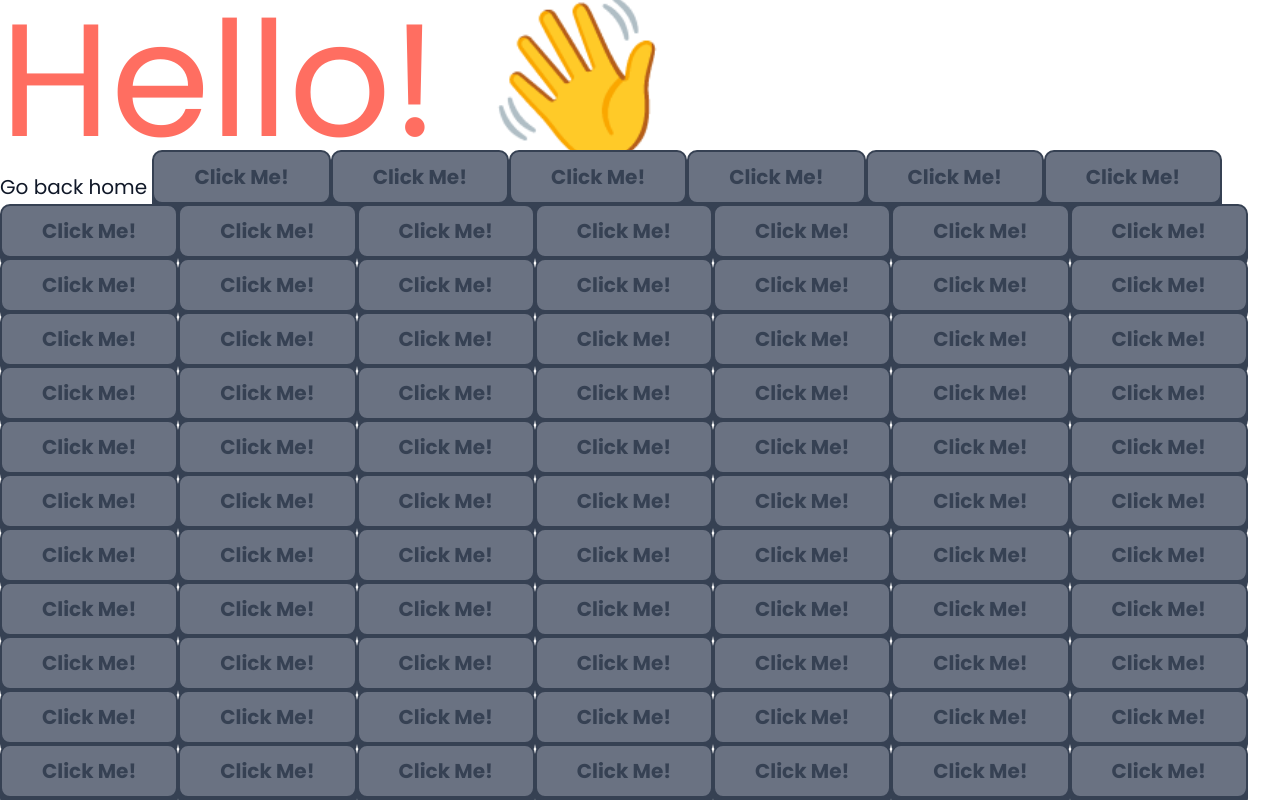
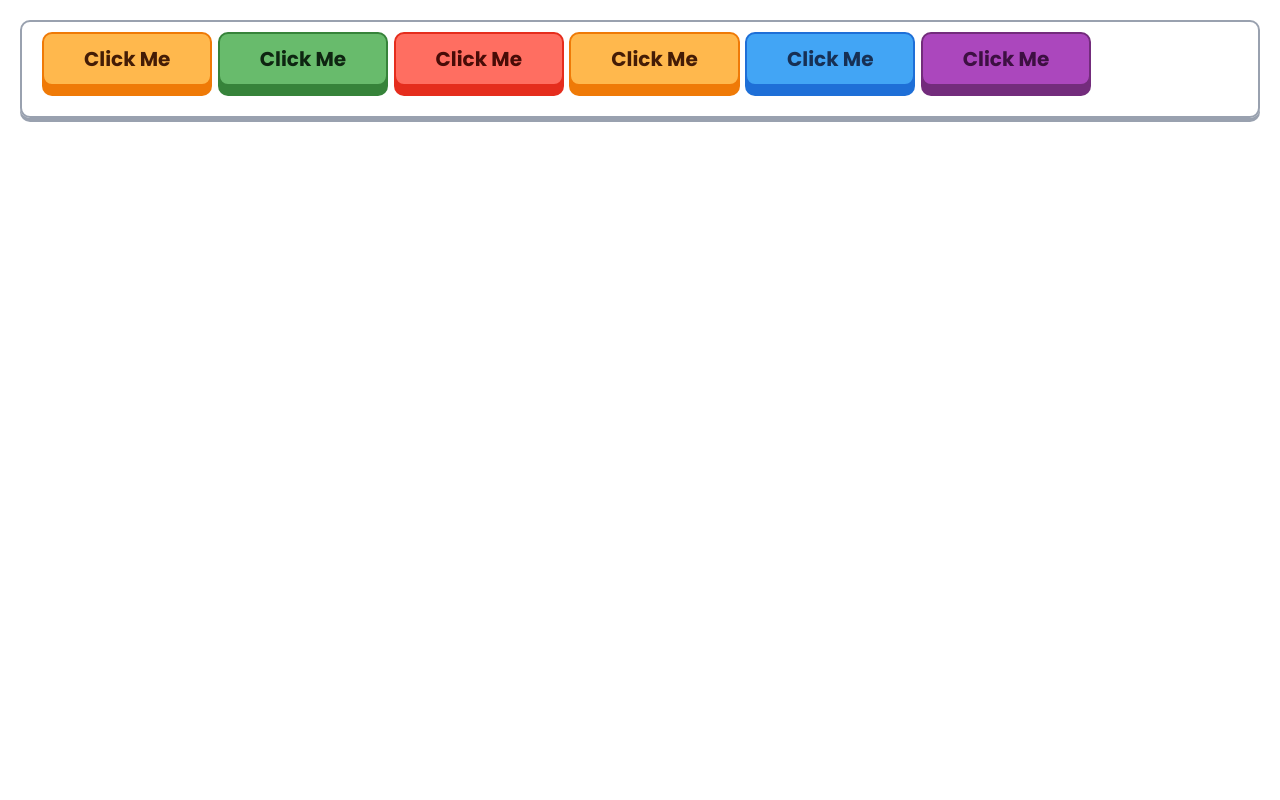
Before and after one commit to weave-dev/pept-quiz, a SvelteKit app: page /app in a window 1280 px wide. Built offline with nearby package versions, Linux system fonts and the light colour scheme.

Commit message:
WIP: minor changes in app page

```diff
--- a/src/routes/app/+page.svelte
+++ b/src/routes/app/+page.svelte
@@ -1,10 +1,16 @@
 <script>
 	import Button from '$lib/components/base/Button.svelte';
+	import Panel from '$lib/components/base/Panel.svelte';
+	import { BgColors } from '$lib/types';
 </script>
 
-<h1 class="text-9xl text-bittersweet-red">Hello! 👋</h1>
-<a href="/">Go back home</a>
-
-{#each { length: 100 }}
-	<Button>Click Me!</Button>
-{/each}
+<div class="m-4">
+	<Panel>
+		<Button variant={BgColors.TEXAS_YELLOW}>Click Me</Button>
+		<Button variant={BgColors.FERN_GREEN}>Click Me</Button>
+		<Button variant={BgColors.BITTERSWEET_RED}>Click Me</Button>
+		<Button variant={BgColors.TEXAS_YELLOW}>Click Me</Button>
+		<Button variant={BgColors.PICTON_BLUE}>Click Me</Button>
+		<Button variant={BgColors.AMETHYST_PURPLE}>Click Me</Button>
+	</Panel>
+</div>
```
